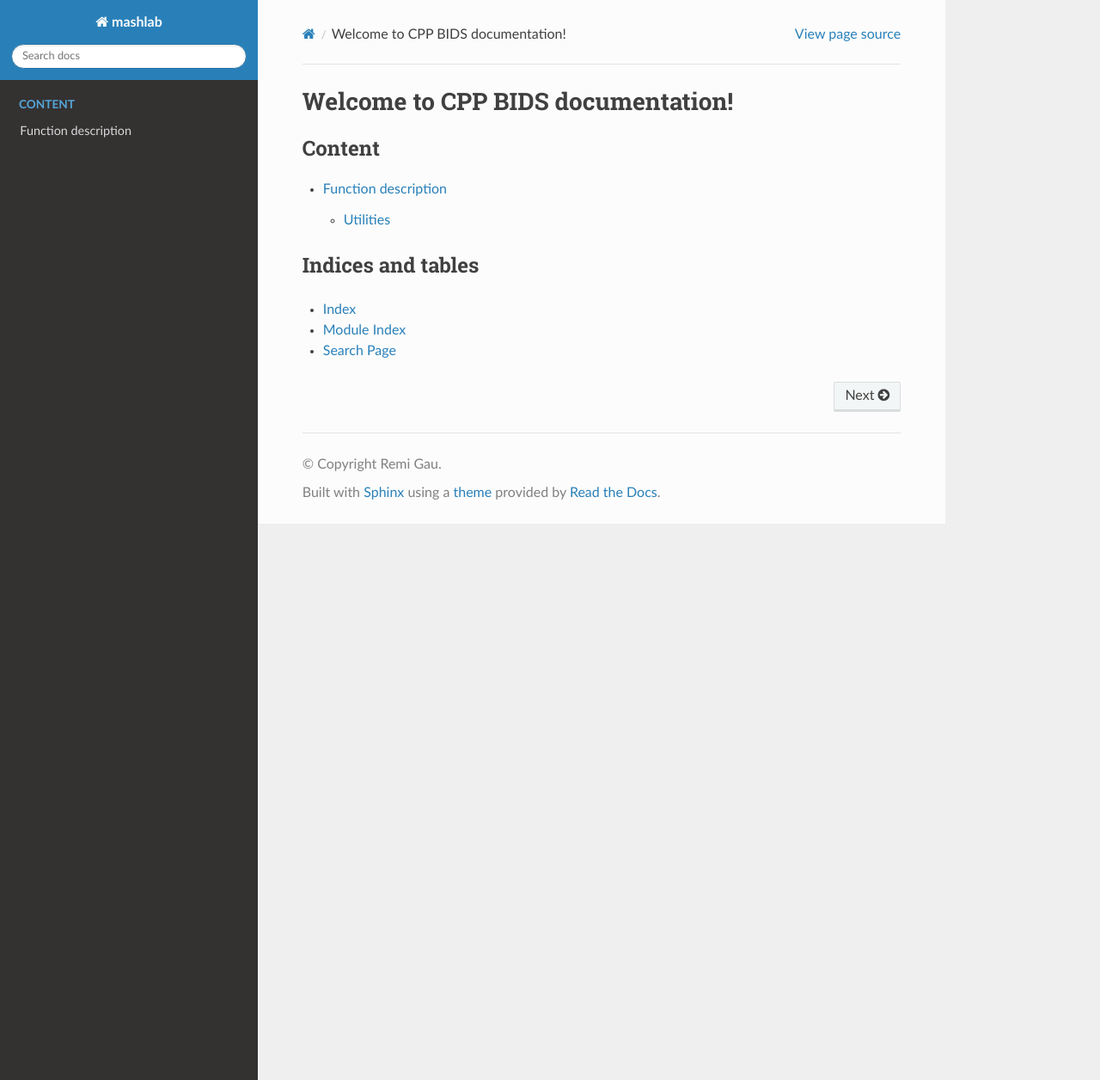
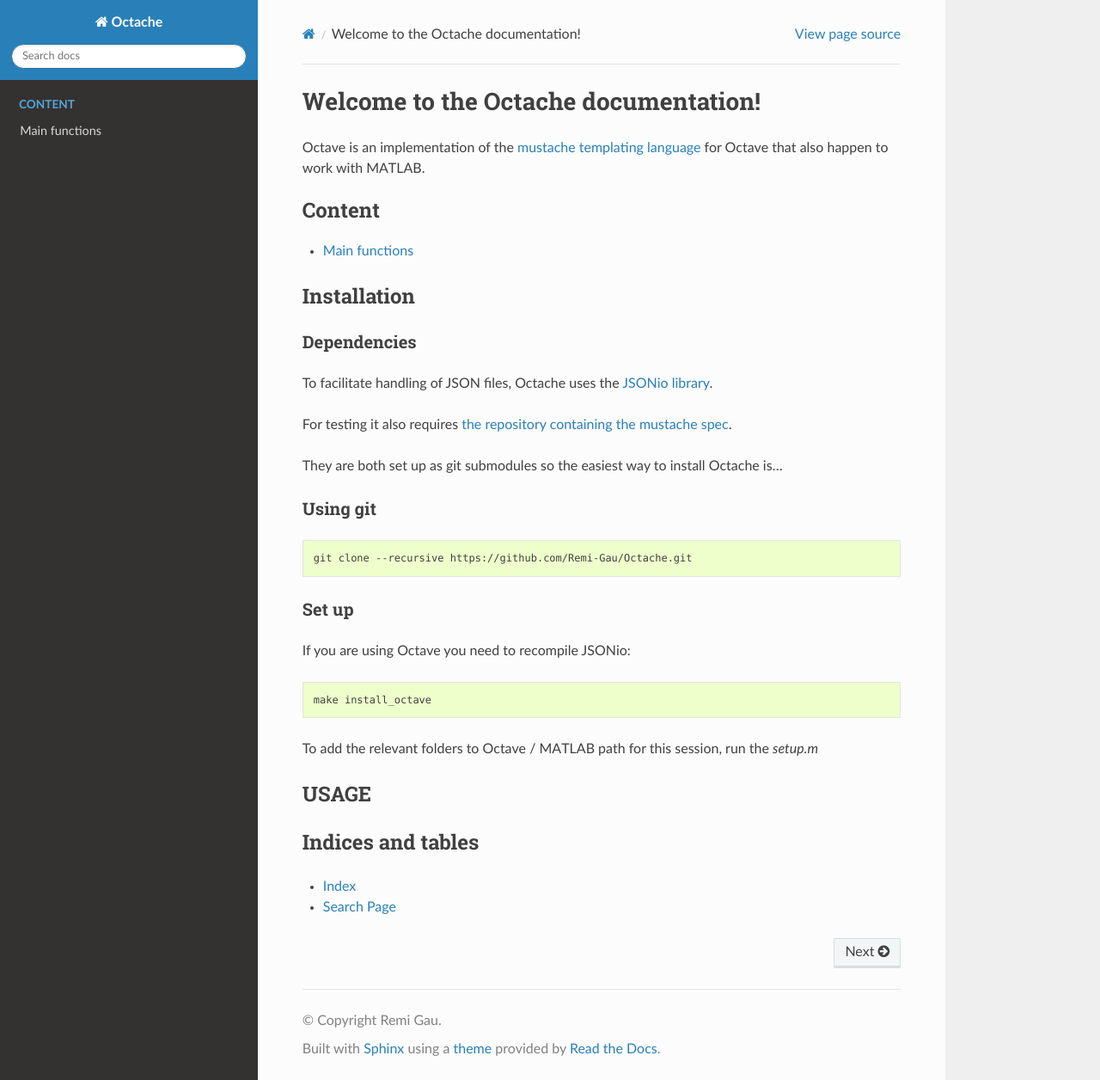
Before and after one commit to Remi-Gau/Octache, a Sphinx documentation site: the page built from docs/source/index.rst, in a window 1280 px wide and 1256 px high. Shown: the whole window at 86% size. Built offline with Sphinx 7.4.7 and the Read the Docs theme 2.0.0, drawn with Linux system fonts in a browser that asks for light colours.

Commit message:
update doc

```diff
--- a/docs/source/conf.py
+++ b/docs/source/conf.py
@@ -18,7 +18,7 @@
 
 # -- Project information -----------------------------------------------------
 
-project = "mashlab"
+project = "Octache"
 copyright = "Remi Gau"
 author = "Remi Gau"
 
--- a/docs/source/index.rst
+++ b/docs/source/index.rst
@@ -1,18 +1,54 @@
-.. cpp_bids documentation master file
+.. Octache documentation master file
 
-Welcome to CPP BIDS documentation!
-**********************************
+Welcome to the Octache documentation!
+*************************************
+
+Octave is an implementation of the `mustache templating language <http://mustache.github.io>`_
+for Octave that also happen to work with MATLAB.
 
 .. toctree::
    :maxdepth: 2
    :caption: Content
 
-   function_description
+   main_functions
+
+Installation
+============
+
+Dependencies
+++++++++++++
+
+To facilitate handling of JSON files, Octache uses the `JSONio library <https://github.com/gllmflndn/JSONio.git>`_.
+
+For testing it also requires `the repository containing the mustache spec <https://github.com/mustache/spec>`_.
+
+They are both set up as git submodules so the easiest way to install Octache is...
+
+Using git
++++++++++
+
+.. code-block:: bash
+
+   git clone --recursive https://github.com/Remi-Gau/Octache.git
+
+Set up
+++++++
+
+If you are using Octave you need to recompile JSONio::
+
+   make install_octave
+
+To add the relevant folders to Octave / MATLAB path for this session,
+run the `setup.m`
+
+USAGE
+=====
+
+
 
 
 Indices and tables
 ==================
 
 * :ref:`genindex`
-* :ref:`modindex`
 * :ref:`search`
```
Also changed, not shown: README.md (+0 -8 lines), docs/source/function_description.rst (deleted, +0 -19 lines), docs/source/main_functions.rst (added, +12 -0 lines), 5 other files.
